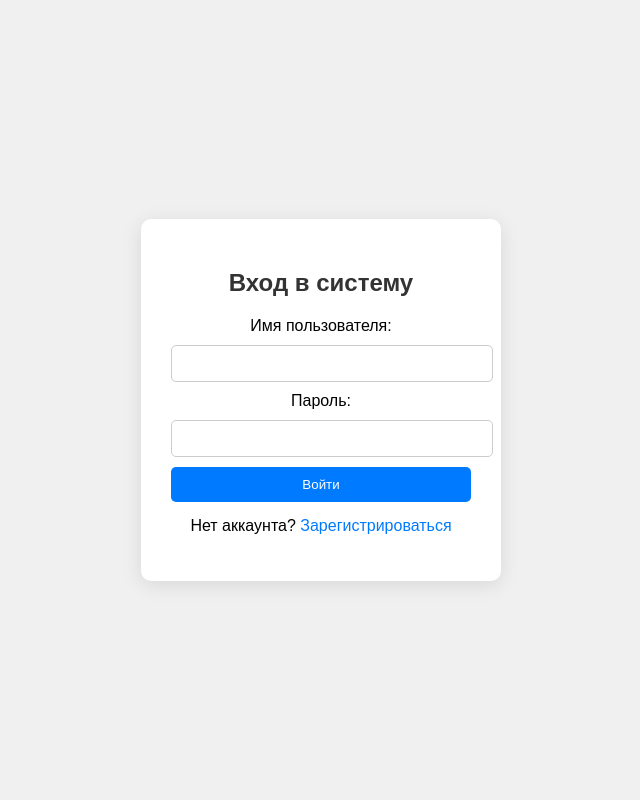
After one commit to Provod228/expansion_project, a Django app: page /login/ in a window 1280 px wide. The commit adds this page. Shown: the whole page, without its empty margins (319-959 px from the left). Run offline with Django 5.2, Linux system fonts and the light colour scheme.

Commit message:
add login and registration

```diff
--- /dev/null
+++ b/myproject/myapp/templates/login.html
@@ -0,0 +1,85 @@
+<!DOCTYPE html>
+<html lang="ru">
+<head>
+    <meta charset="UTF-8">
+    <meta name="viewport" content="width=device-width, initial-scale=1.0">
+    <title>Вход</title>
+    <style>
+        body {
+            font-family: Arial, sans-serif;
+            background-color: #f0f0f0; /* Цвет фона, соответствующий чату */
+            display: flex;
+            justify-content: center;
+            align-items: center;
+            height: 100vh;
+            margin: 0;
+        }
+        .login-container {
+            background: white;
+            padding: 30px;
+            border-radius: 10px;
+            box-shadow: 0 4px 20px rgba(0, 0, 0, 0.1);
+            width: 300px; /* Ширина контейнера */
+            text-align: center; /* Центрирование текста */
+        }
+        h2 {
+            margin-bottom: 20px;
+            color: #333; /* Цвет заголовка */
+        }
+        .error-message {
+            color: red;
+            margin-bottom: 15px; /* Отступ для сообщения об ошибке */
+        }
+        input[type="text"], input[type="password"] {
+            width: 100%; /* Полная ширина */
+            padding: 10px;
+            margin: 10px 0; /* Отступы сверху и снизу */
+            border: 1px solid #ccc; /* Цвет границы */
+            border-radius: 5px; /* Закругление углов */
+        }
+        button {
+            background-color: #007bff; /* Цвет кнопки */
+            color: white; /* Цвет текста кнопки */
+            border: none;
+            padding: 10px;
+            border-radius: 5px;
+            cursor: pointer; /* Указатель при наведении */
+            width: 100%; /* Полная ширина кнопки */
+        }
+        button:hover {
+            background-color: #0056b3; /* Цвет кнопки при наведении */
+        }
+        p {
+            margin-top: 15px; /* Отступ сверху для параграфа */
+        }
+        a {
+            color: #007bff; /* Цвет ссылки */
+            text-decoration: none; /* Убираем подчеркивание */
+        }
+        a:hover {
+            text-decoration: underline; /* Подчеркивание при наведении */
+        }
+    </style>
+</head>
+<body>
+    <div class="login-container">
+        <h2>Вход в систему</h2>
+        {% if error %}
+            <div class="error-message">{{ error }}</div> <!-- Сообщение об ошибке -->
+        {% endif %}
+        <form method="post" action="{% url 'login' %}">
+            {% csrf_token %}
+            <div>
+                <label for="id_username">Имя пользователя:</label>
+                <input type="text" id="id_username" name="username" required>
+            </div>
+            <div>
+                <label for="id_password">Пароль:</label>
+                <input type="password" id="id_password" name="password" required>
+            </div>
+            <button type="submit">Войти</button>
+        </form>
+        <p>Нет аккаунта? <a href="{% url 'register' %}">Зарегистрироваться</a></p> <!-- Кнопка для регистрации -->
+    </div>
+</body>
+</html>
--- a/myproject/myapp/views.py
+++ b/myproject/myapp/views.py
@@ -5,32 +5,46 @@ from rest_framework.permissions import AllowAny, IsAuthenticated
 from django.contrib.auth import authenticate, login, logout
 from .serializers import UserRegistrationSerializer, UserLoginSerializer, MessageSerializer
 from .models import CustomUser, Chat, Message
-from django.shortcuts import redirect
+from django.shortcuts import redirect, render
+from .forms import CustomAuthenticationForm, CustomUserCreationForm
 
 
-class UserRegistrationView(generics.CreateAPIView):
-    queryset = CustomUser.objects.all()
-    serializer_class = UserRegistrationSerializer
-    permission_classes = [AllowAny]
+class UserRegistrationView(TemplateView):
+    template_name = 'register.html'  # Укажите ваш шаблон
 
-    def perform_create(self, serializer):
-        user = serializer.save()
-        Chat.objects.create(user=user)  # Создание чата для нового пользователя
+    def get(self, request, *args, **kwargs):
+        form = CustomUserCreationForm()
+        return render(request, self.template_name, {'form': form})
+
+    def post(self, request, *args, **kwargs):
+        form = CustomUserCreationForm(data=request.POST)
+        if form.is_valid():
+            user = form.save()
+            # Создание чата для нового пользователя
+            Chat.objects.create(user=user)
+            return redirect('login')  # Перенаправление на страницу входа
+        return render(request, self.template_name, {'form': form})
 
 
-class UserLoginView(generics.GenericAPIView):
-    serializer_class = UserLoginSerializer
-    permission_classes = [AllowAny]
+class UserLoginView(TemplateView):
+    template_name = 'login.html'  # Укажите ваш шаблон
+
+    def get(self, request, *args, **kwargs):
+        form = CustomAuthenticationForm()
+        return render(request, self.template_name, {'form': form})
 
     def post(self, request, *args, **kwargs):
-        username = request.data.get('username')
-        password = request.data.get('password')
-        user = authenticate(username=username, password=password)
-
-        if user is not None:
-            login(request, user)
-            return Response({"message": "Login successful"}, status=status.HTTP_200_OK)
-        return Response({"error": "Invalid credentials"}, status=status.HTTP_401_UNAUTHORIZED)
+        form = CustomAuthenticationForm(data=request.POST)
+        if form.is_valid():
+            username = form.cleaned_data.get('username')
+            password = form.cleaned_data.get('password')
+            user = authenticate(request, username=username, password=password)
+            if user is not None:
+                login(request, user)
+                return redirect('chat_view')  # Перенаправление на страницу чата
+            else:
+                return render(request, self.template_name, {'form': form, 'error': 'Неверные учетные данные'})
+        return render(request, self.template_name, {'form': form})
 
 
 class ChatView(TemplateView):
```
Also changed, not shown: myproject/myapp/templates/chat.html (+37 -14 lines), myproject/myapp/templates/register.html (added, +93 -0 lines), myproject/myapp/templates/registration/login.html (deleted, +0 -16 lines), myproject/myapp/templates/registration/register.html (deleted, +0 -16 lines), myproject/db.sqlite3.
